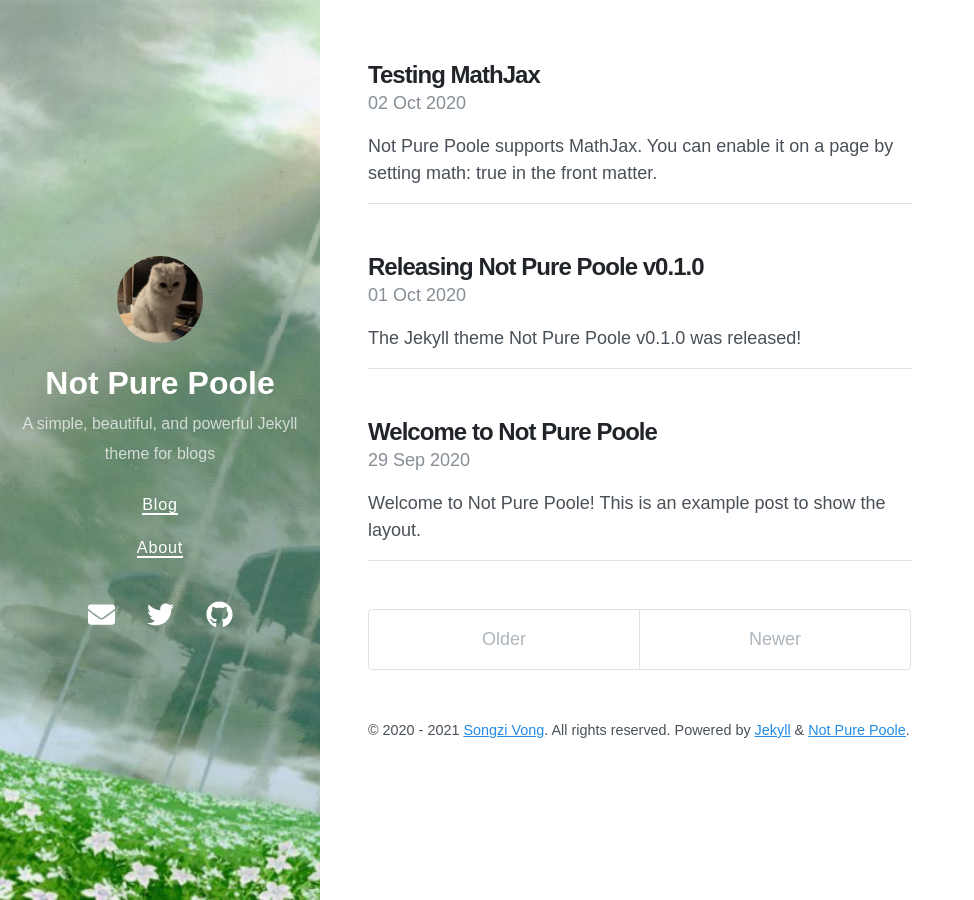
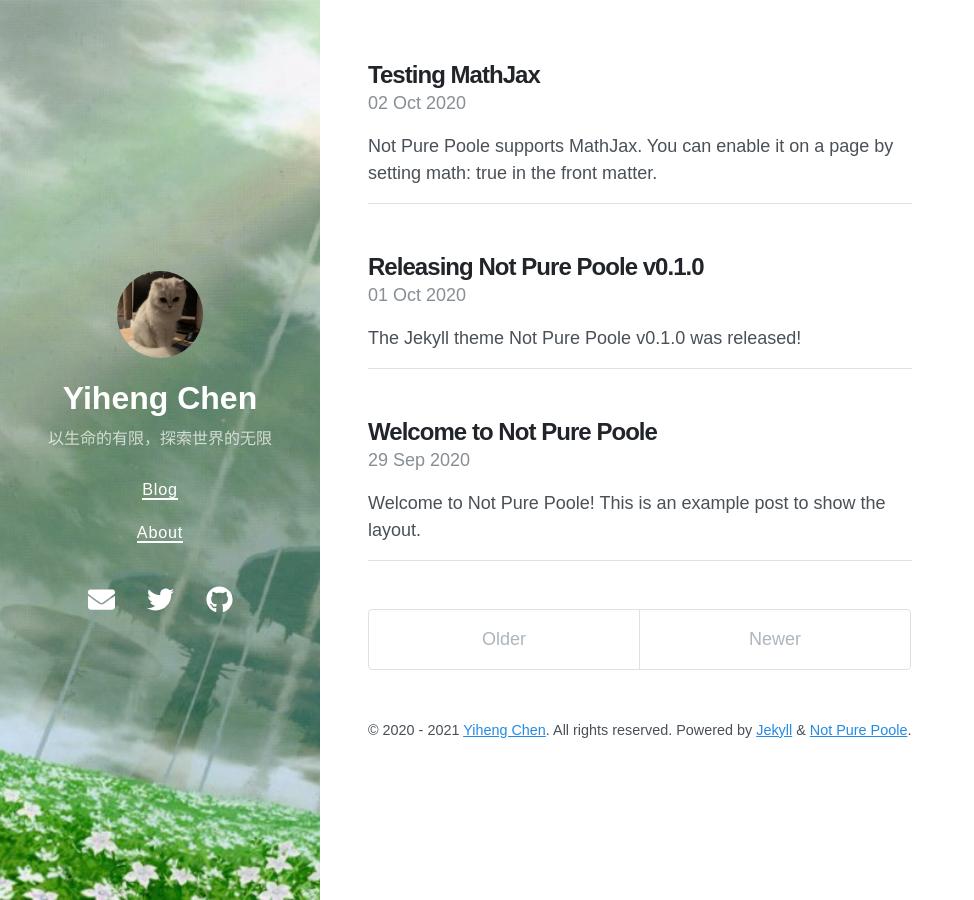
Before and after one commit to yihenc/yihenc.github.io, a Jekyll site: the page built from index.html, in a window 1280 px wide. Shown: the whole page, without its empty margins (0-974 px from the left). Built offline with Jekyll 4.4.1, drawn with Linux system fonts in a browser that asks for light colours; nearby versions of some CDN libraries; the list of posts is cut into pages by our own code.

Commit message:
Update _config.yml

```diff
--- a/_config.yml
+++ b/_config.yml
@@ -1,7 +1,7 @@
 # Setup
-title: Not Pure Poole
-description: A simple, beautiful, and powerful Jekyll theme for blogs
-url: https://vszhub.github.io
+title: Yiheng Chen
+description: 以生命的有限，探索世界的无限
+url: https://maakabaka.github.io
 avatar: /avatar.jpeg
 paginate: 5
 permalink: pretty
@@ -54,6 +54,6 @@
 
 # Specify the author for blog posts
 author:
-  name: Songzi Vong
-  url: https://github.com/vszhub/
-  email: vszhub@gmail.com
+  name: Yiheng Chen
+  url: https://github.com/maakabaka
+  email: yihengchen@mail.ustc.edu.cn
```
